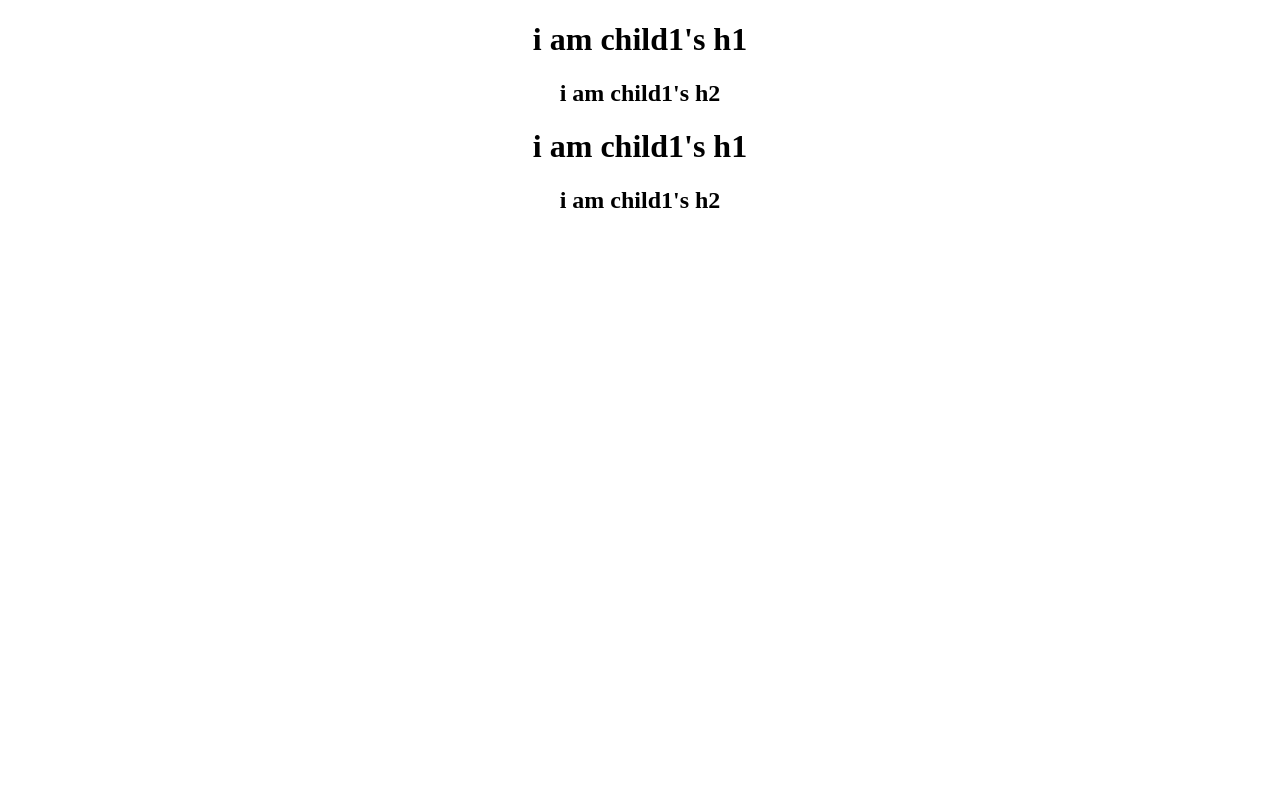
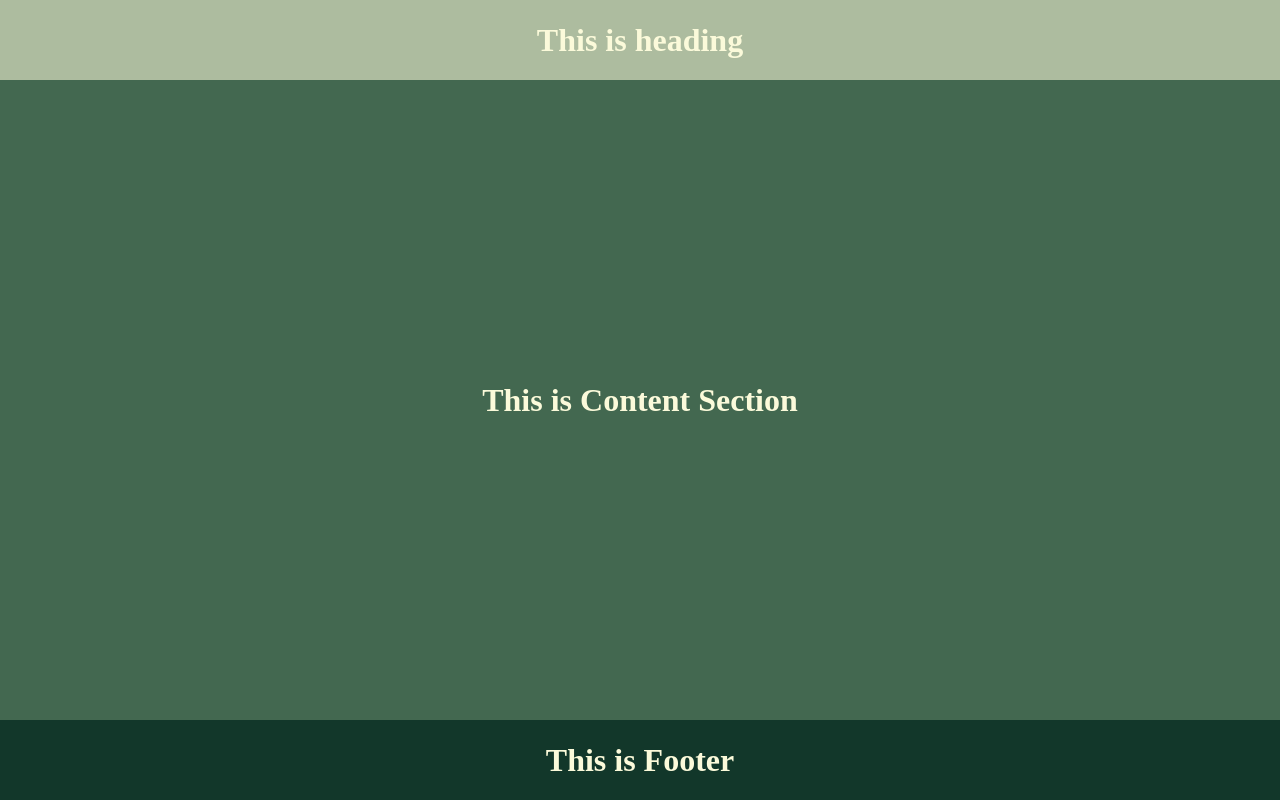
Before and after one commit to 20Bunty02/react, a React app: page / in a window 1280 px wide. Built offline with nearby package versions, Linux system fonts and the light colour scheme.

Commit message:
first react app

```diff
--- a/index.js
+++ b/index.js
@@ -1,30 +1,33 @@
-import React from "react";
+// import React from "react";
 import ReactDOM from "react-dom/client";
-var ob=React.createElement('div',{id:'parent'},
-[React.createElement('div',{id:"child1"},
-[
-    React.createElement('h1',{},"i am child1's h1"),
-    React.createElement('h2',{},"i am child1's h2")
-]
-),
-React.createElement('div',{id:"child2"},
-[
-    React.createElement('h1',{},"i am child1's h1"),
-    React.createElement('h2',{},"i am child1's h2")
-]
-)]
-);
+
+function Header(){
+    return(<div id="header" className="center">
+        <h1>This is heading</h1>
+    </div>);
+};
+function Body(){
+    return(
+        <div id="body" className="center">
+            <h1>This is Content Section</h1>
+        </div>
+    );
+};
+function Footer(){
+    return(
+        <div id="footer" className="center">
+            <h1>This is Footer</h1>
+        </div>
+    );
+};
+function Outline(){
+    return(
+        <div id="outline">
+            <Header />
+            <Body />
+            <Footer />
+        </div>
+    );
+};
 var root=ReactDOM.createRoot(document.getElementById('greet'));
-root.render(ob);
-// var nw=React.createElement('h1',{},"hello");
-// var rt=ReactDOM.createRoot(document.getElementById('parent'));
-// rt.render(nw);
-// var ob=React.createElement('h1',{id:"hd"},"hello world");
-// var root=ReactDOM.createRoot(document.getElementById('greet'));
-// root.render(ob);
-// console.log(document.getElementById('greet'));
-// console.log(document.createElement('div'))
-// var nw=React.createElement('div',{id:"o"},"");
-// root.render(nw);
-// var rt=ReactDOM.createRoot(document.getElementById("o"));
-// rt.render(ob);
+root.render(<Outline />);
--- a/package.json
+++ b/package.json
@@ -4,6 +4,8 @@
   "description": "this is me",
   "main": "index.js",
   "scripts": {
+    "start": "parcel index.html",
+    "build":"parcel build index.html",
     "test": "jest"
   },
   "keywords": [
--- a/style.css
+++ b/style.css
@@ -1,5 +1,24 @@
-h1,h2{
+*{
+    margin:0;
+    padding: 0;
     text-align: center;
-    /* position: relative;
-    top:50px; */
+    color: #FBFADA;
 }
+#header{
+    height:10vh;
+    background-color: #ADBC9F;
+}
+#body{
+    height: 80vh;
+    background-color: #436850;
+}
+#footer{
+    height:10vh;
+    background-color: #12372A;
+}
+.center{
+    display: flex;
+    flex-direction: column;
+    justify-content: center;
+    align-items: center;
+}
```
